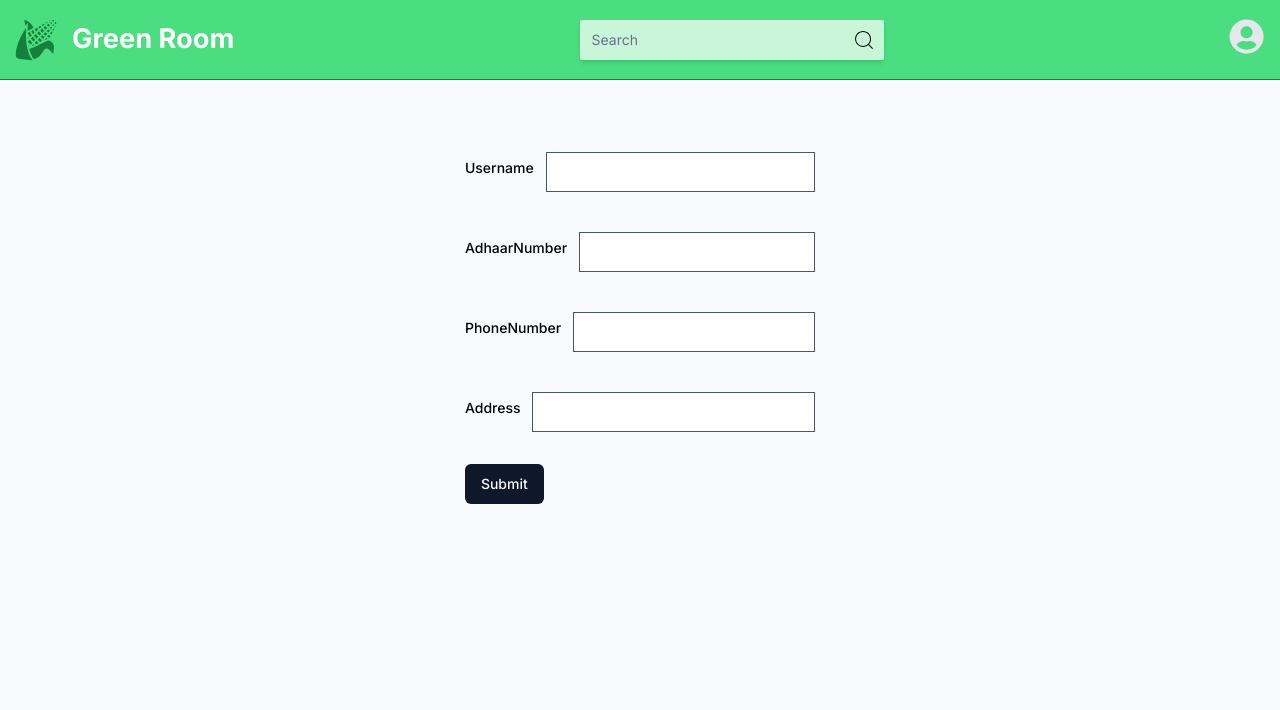
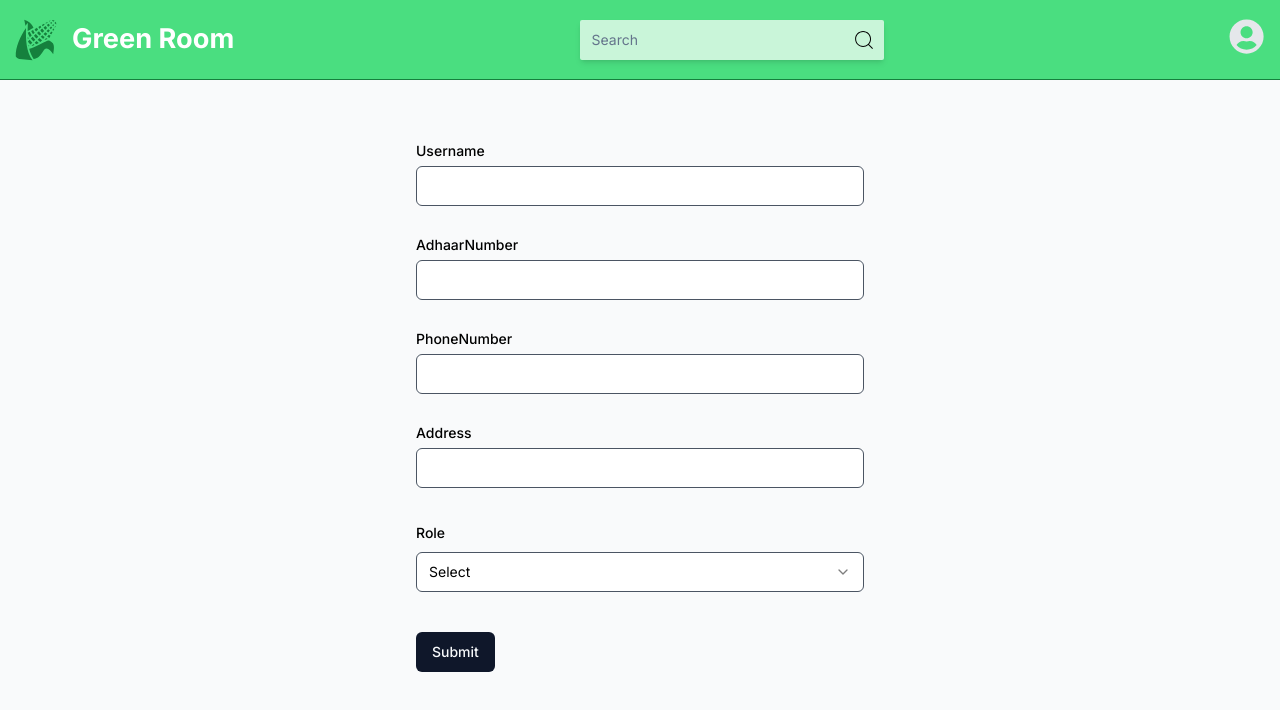
Before and after one commit to utkarshkatiyar1/The-New-Repository, a Next.js app: page /dashboard in a window 1280 px wide. Shown: the top 710 px of the page. Built offline with nearby package versions, Linux system fonts and the light colour scheme; no server answers; sample sign-in values are in the browser's storage.

Commit message:
role added

```diff
--- a/package.json
+++ b/package.json
@@ -14,6 +14,7 @@
     "@radix-ui/react-dialog": "^1.1.1",
     "@radix-ui/react-dropdown-menu": "^2.1.1",
     "@radix-ui/react-label": "^2.1.0",
+    "@radix-ui/react-select": "^2.1.1",
     "@radix-ui/react-slot": "^1.1.0",
     "@radix-ui/react-tabs": "^1.1.0",
     "@reduxjs/toolkit": "^2.2.7",
--- a/src/app/page.js
+++ b/src/app/page.js
@@ -1,10 +1,12 @@
 import Hero from "@/components/Hero";
 // import PullRequests from "@/components/PullRequests";
 import Image from "next/image";
+import Header from "../components/Header.jsx"
 
 export default function Home() {
   return (
     <div className="">
+      {/* <Header/> */}
       <Hero/>
     </div>
   );
--- a/src/app/sign-in/[[...sign-in]]/page.jsx
+++ b/src/app/sign-in/[[...sign-in]]/page.jsx
@@ -1,5 +1,5 @@
 import { SignIn } from "@clerk/nextjs";
 
 export default function Page() {
-  return <SignIn />;
+  return <div className="w-full flex justify-center items-center"><SignIn /></div>
 }
--- a/src/app/sign-up/[[...sign-up]]/page.jsx
+++ b/src/app/sign-up/[[...sign-up]]/page.jsx
@@ -1,5 +1,6 @@
 import { SignUp } from "@clerk/nextjs";
 
 export default function Page() {
-  return <SignUp />;
+  return <div className="w-full flex justify-center items-center"><SignUp /></div>
+  ;
 }
--- a/src/components/form/DashboardForm.jsx
+++ b/src/components/form/DashboardForm.jsx
@@ -4,6 +4,13 @@
 import { useForm } from "react-hook-form"
 import { z } from "zod"
 import { useRouter } from "next/navigation";
+import {
+  Select,
+  SelectContent,
+  SelectItem,
+  SelectTrigger,
+  SelectValue,
+} from "@/components/ui/select"
 
 import { Button } from "@/components/ui/button"
 import {
@@ -17,6 +24,7 @@
 } from "@/components/ui/form"
 import { Input } from "@/components/ui/input"
 import { createGithubAccount } from "@/lib/actions/github-account.action"
+import Link from "next/link";
 
 const formSchema = z.object({
   pat: z.string().min(1, { message: "PAT is required" }),
@@ -57,14 +65,14 @@
   // ...
 
   return (
-    <div className="">
+    <div className=" w-[35%]">
       <Form {...form}>
       <form onSubmit={form.handleSubmit(onSubmit)} className="space-y-8">
        <FormField
           control={form.control}
           name="pat"
           render={({ field }) => (
-            <FormItem className="flex items-center w-full gap-3">
+            <FormItem className="flex flex-col w-full">
               <FormLabel className="text-base-semibold text-[]">
                 {"Username"}
               </FormLabel>
@@ -72,7 +80,7 @@
               <FormControl>
                 <Input
                   type="text"
-                  className="border-[1px]  border-gray-600"
+                  className="border-[1px]  border-gray-600 rounded-md"
                   {...field}
                 />
               </FormControl>
@@ -85,7 +93,7 @@
           control={form.control}
           name="AdhaarNumber"
           render={({ field }) => (
-            <FormItem className="flex items-center w-full gap-3">
+            <FormItem className="flex flex-col w-full">
               <FormLabel className="text-base-semibold">
                 AdhaarNumber
               </FormLabel>
@@ -93,7 +101,7 @@
               <FormControl>
                 <Input
                   type="text"
-                  className="border-[1px]  border-gray-600"
+                  className="border-[1px]  border-gray-600 rounded-md"
                   {...field}
                 />
               </FormControl>
@@ -105,7 +113,7 @@
           control={form.control}
           name="PhoneNumber"
           render={({ field }) => (
-            <FormItem className="flex items-center w-full gap-3">
+            <FormItem className="flex flex-col w-full">
               <FormLabel className="text-base-semibold">
                 PhoneNumber
               </FormLabel>
@@ -113,7 +121,7 @@
               <FormControl>
                 <Input
                   type="text"
-                  className="border-[1px]  border-gray-600"
+                  className="border-[1px]  border-gray-600 rounded-md"
                   {...field}
                 />
               </FormControl>
@@ -126,7 +134,7 @@
           control={form.control}
           name="Address"
           render={({ field }) => (
-            <FormItem className="flex items-center w-full gap-3">
+            <FormItem className="flex flex-col w-full">
               <FormLabel className="text-base-semibold">
                 Address
               </FormLabel>
@@ -134,7 +142,7 @@
               <FormControl>
                 <Input
                   type="text"
-                  className="border-[1px]  border-gray-600"
+                  className="border-[1px]  border-gray-600 rounded-md"
                   {...field}
                 />
               </FormControl>
@@ -142,6 +150,33 @@
             </FormItem>
           )}
         />
+
+<FormField
+className=""
+          control={form.control}
+          name="email"
+          render={({ field }) => (
+            <FormItem>
+              <FormLabel>Role</FormLabel>
+              <Select className="" onValueChange={field.onChange} defaultValue={field.value}>
+                <FormControl>
+                  <SelectTrigger className="border-[1px]  border-gray-600">
+                    <SelectValue placeholder="Select" />
+                  </SelectTrigger>
+                </FormControl>
+                <SelectContent>
+                  <SelectItem value="m@example.com">As Farmer</SelectItem>
+                  <SelectItem value="m@google.com">As Buyer</SelectItem>
+                </SelectContent>
+              </Select>
+              <FormDescription>
+
+              </FormDescription>
+              <FormMessage />
+            </FormItem>
+          )}
+        />
+
         <Button onClick={onSubmit} type="submit">Submit</Button>
       </form>
     </Form>
--- /dev/null
+++ b/src/components/ui/select.jsx
@@ -0,0 +1,122 @@
+"use client"
+
+import * as React from "react"
+import * as SelectPrimitive from "@radix-ui/react-select"
+import { Check, ChevronDown, ChevronUp } from "lucide-react"
+
+import { cn } from "@/lib/utils"
+
+const Select = SelectPrimitive.Root
+
+const SelectGroup = SelectPrimitive.Group
+
+const SelectValue = SelectPrimitive.Value
+
+const SelectTrigger = React.forwardRef(({ className, children, ...props }, ref) => (
+  <SelectPrimitive.Trigger
+    ref={ref}
+    className={cn(
+      "flex h-10 w-full items-center justify-between rounded-md border border-slate-200 bg-white px-3 py-2 text-sm ring-offset-white placeholder:text-slate-500 focus:outline-none focus:ring-2 focus:ring-slate-950 focus:ring-offset-2 disabled:cursor-not-allowed disabled:opacity-50 [&>span]:line-clamp-1 dark:border-slate-800 dark:bg-slate-950 dark:ring-offset-slate-950 dark:placeholder:text-slate-400 dark:focus:ring-slate-300",
+      className
+    )}
+    {...props}>
+    {children}
+    <SelectPrimitive.Icon asChild>
+      <ChevronDown className="h-4 w-4 opacity-50" />
+    </SelectPrimitive.Icon>
+  </SelectPrimitive.Trigger>
+))
+SelectTrigger.displayName = SelectPrimitive.Trigger.displayName
+
+const SelectScrollUpButton = React.forwardRef(({ className, ...props }, ref) => (
+  <SelectPrimitive.ScrollUpButton
+    ref={ref}
+    className={cn("flex cursor-default items-center justify-center py-1", className)}
+    {...props}>
+    <ChevronUp className="h-4 w-4" />
+  </SelectPrimitive.ScrollUpButton>
+))
+SelectScrollUpButton.displayName = SelectPrimitive.ScrollUpButton.displayName
+
+const SelectScrollDownButton = React.forwardRef(({ className, ...props }, ref) => (
+  <SelectPrimitive.ScrollDownButton
+    ref={ref}
+    className={cn("flex cursor-default items-center justify-center py-1", className)}
+    {...props}>
+    <ChevronDown className="h-4 w-4" />
+  </SelectPrimitive.ScrollDownButton>
+))
+SelectScrollDownButton.displayName =
+  SelectPrimitive.ScrollDownButton.displayName
+
+const SelectContent = React.forwardRef(({ className, children, position = "popper", ...props }, ref) => (
+  <SelectPrimitive.Portal>
+    <SelectPrimitive.Content
+      ref={ref}
+      className={cn(
+        "relative z-50 max-h-96 min-w-[8rem] overflow-hidden rounded-md border border-slate-200 bg-white text-slate-950 shadow-md data-[state=open]:animate-in data-[state=closed]:animate-out data-[state=closed]:fade-out-0 data-[state=open]:fade-in-0 data-[state=closed]:zoom-out-95 data-[state=open]:zoom-in-95 data-[side=bottom]:slide-in-from-top-2 data-[side=left]:slide-in-from-right-2 data-[side=right]:slide-in-from-left-2 data-[side=top]:slide-in-from-bottom-2 dark:border-slate-800 dark:bg-slate-950 dark:text-slate-50",
+        position === "popper" &&
+          "data-[side=bottom]:translate-y-1 data-[side=left]:-translate-x-1 data-[side=right]:translate-x-1 data-[side=top]:-translate-y-1",
+        className
+      )}
+      position={position}
+      {...props}>
+      <SelectScrollUpButton />
+      <SelectPrimitive.Viewport
+        className={cn("p-1", position === "popper" &&
+          "h-[var(--radix-select-trigger-height)] w-full min-w-[var(--radix-select-trigger-width)]")}>
+        {children}
+      </SelectPrimitive.Viewport>
+      <SelectScrollDownButton />
+    </SelectPrimitive.Content>
+  </SelectPrimitive.Portal>
+))
+SelectContent.displayName = SelectPrimitive.Content.displayName
+
+const SelectLabel = React.forwardRef(({ className, ...props }, ref) => (
+  <SelectPrimitive.Label
+    ref={ref}
+    className={cn("py-1.5 pl-8 pr-2 text-sm font-semibold", className)}
+    {...props} />
+))
+SelectLabel.displayName = SelectPrimitive.Label.displayName
+
+const SelectItem = React.forwardRef(({ className, children, ...props }, ref) => (
+  <SelectPrimitive.Item
+    ref={ref}
+    className={cn(
+      "relative flex w-full cursor-default select-none items-center rounded-sm py-1.5 pl-8 pr-2 text-sm outline-none focus:bg-slate-100 focus:text-slate-900 data-[disabled]:pointer-events-none data-[disabled]:opacity-50 dark:focus:bg-slate-800 dark:focus:text-slate-50",
+      className
+    )}
+    {...props}>
+    <span className="absolute left-2 flex h-3.5 w-3.5 items-center justify-center">
+      <SelectPrimitive.ItemIndicator>
+        <Check className="h-4 w-4" />
+      </SelectPrimitive.ItemIndicator>
+    </span>
+
+    <SelectPrimitive.ItemText>{children}</SelectPrimitive.ItemText>
+  </SelectPrimitive.Item>
+))
+SelectItem.displayName = SelectPrimitive.Item.displayName
+
+const SelectSeparator = React.forwardRef(({ className, ...props }, ref) => (
+  <SelectPrimitive.Separator
+    ref={ref}
+    className={cn("-mx-1 my-1 h-px bg-slate-100 dark:bg-slate-800", className)}
+    {...props} />
+))
+SelectSeparator.displayName = SelectPrimitive.Separator.displayName
+
+export {
+  Select,
+  SelectGroup,
+  SelectValue,
+  SelectTrigger,
+  SelectContent,
+  SelectLabel,
+  SelectItem,
+  SelectSeparator,
+  SelectScrollUpButton,
+  SelectScrollDownButton,
+}
```
Also changed, not shown: 1 other file (tests, documents, lock files or other folders).
